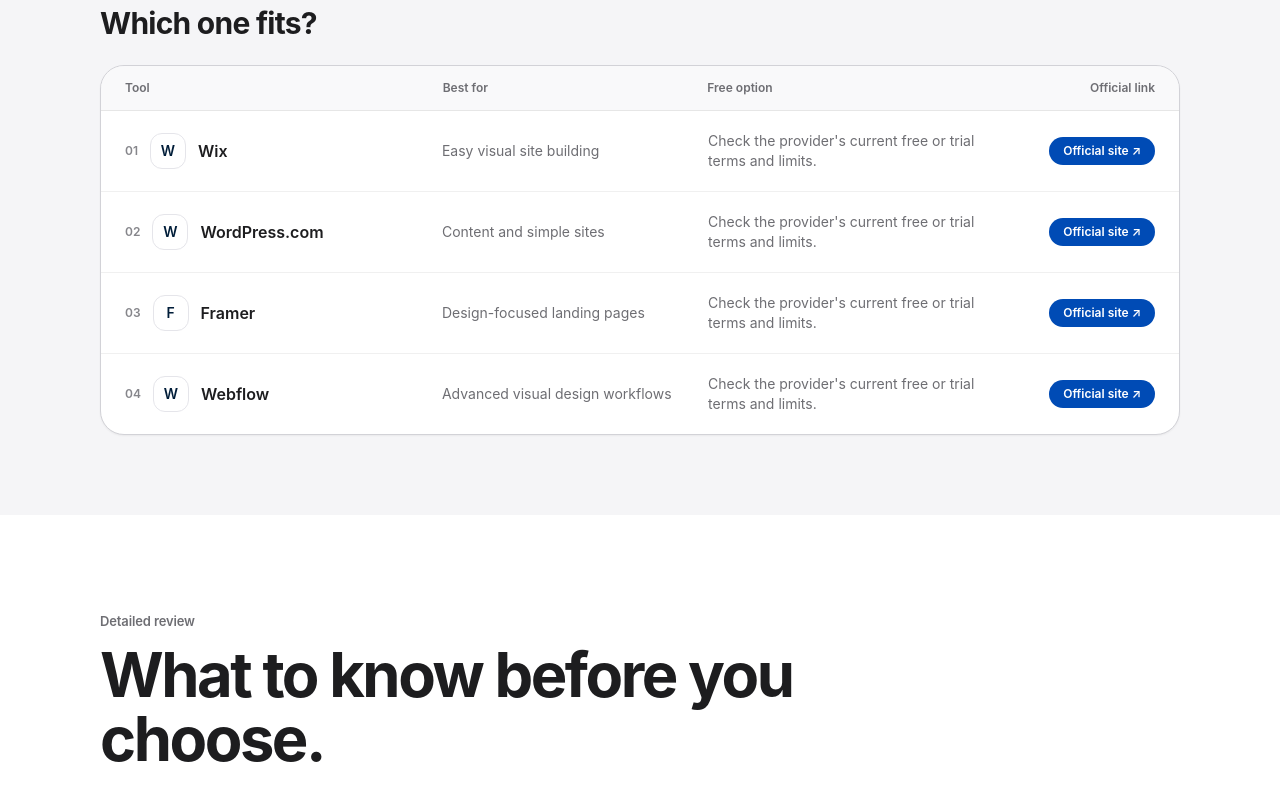
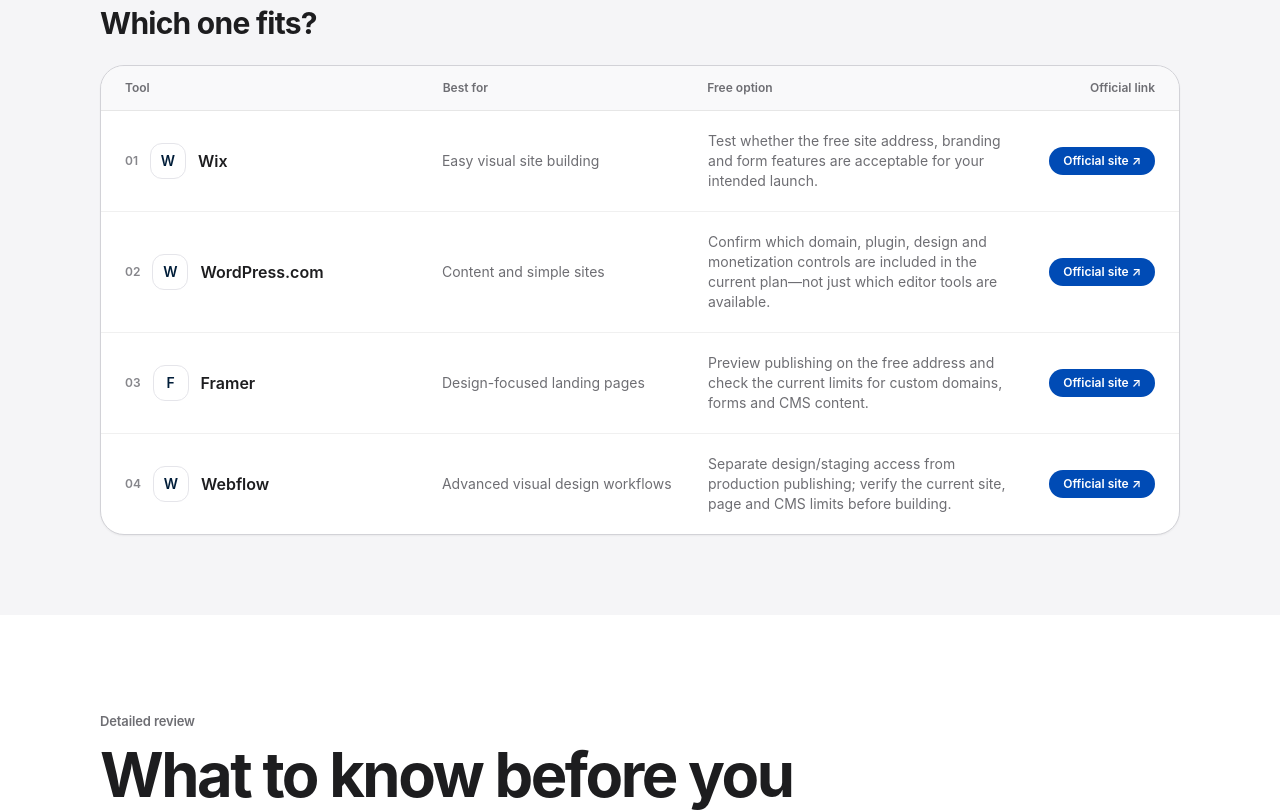
Before and after one commit to LinukaBandara/StackPick, a Next.js app: page /best/free-website-builders in a window 1280 px wide. Shown: the part 880-1692 px from the top of the page. Built offline with nearby package versions, Linux system fonts and the light colour scheme; no server answers.

Commit message:
Improve free website builder guide decision criteria

```diff
--- a/app/best/free-website-builders/page.tsx
+++ b/app/best/free-website-builders/page.tsx
@@ -15,12 +15,12 @@ export default function Page() {
       intro="Compare free website builders by what you can actually publish, customize and connect before paying for a domain or removing platform restrictions."
       pricingNote="Plans, limits and included features can change. Verify the provider's current pricing and terms before publishing a site or moving a live business workflow."
       tools={[
-        { name: "Wix", bestFor: "Easy visual site building", freeOption: "Check the provider's current free or trial terms and limits.", tradeoff: "The visual editor can make it approachable for a small business site, but verify the current free-site branding, subdomain and custom-domain upgrade requirements.", url: "https://www.wix.com/" },
-        { name: "WordPress.com", bestFor: "Content and simple sites", freeOption: "Check the provider's current free or trial terms and limits.", tradeoff: "It can suit content-led sites and publishing, but confirm which custom-domain, plugin, design and monetization options are included in the plan you would use.", url: "https://wordpress.com/" },
-        { name: "Framer", bestFor: "Design-focused landing pages", freeOption: "Check the provider's current free or trial terms and limits.", tradeoff: "Its design-focused workflow can be useful for landing pages, but verify current limits for custom domains, site publishing, forms and CMS features.", url: "https://www.framer.com/" },
-        { name: "Webflow", bestFor: "Advanced visual design workflows", freeOption: "Check the provider's current free or trial terms and limits.", tradeoff: "Its visual design controls can support more custom layouts, but check the current staging, publishing, page and CMS limits before building a production site.", url: "https://webflow.com/" },
+        { name: "Wix", bestFor: "Easy visual site building", freeOption: "Test whether the free site address, branding and form features are acceptable for your intended launch.", tradeoff: "The visual editor can make it approachable for a small business site, but verify the current free-site branding, subdomain and custom-domain upgrade requirements.", url: "https://www.wix.com/" },
+        { name: "WordPress.com", bestFor: "Content and simple sites", freeOption: "Confirm which domain, plugin, design and monetization controls are included in the current plan—not just which editor tools are available.", tradeoff: "It can suit content-led sites and publishing, but confirm which custom-domain, plugin, design and monetization options are included in the plan you would use.", url: "https://wordpress.com/" },
+        { name: "Framer", bestFor: "Design-focused landing pages", freeOption: "Preview publishing on the free address and check the current limits for custom domains, forms and CMS content.", tradeoff: "Its design-focused workflow can be useful for landing pages, but verify current limits for custom domains, site publishing, forms and CMS features.", url: "https://www.framer.com/" },
+        { name: "Webflow", bestFor: "Advanced visual design workflows", freeOption: "Separate design/staging access from production publishing; verify the current site, page and CMS limits before building.", tradeoff: "Its visual design controls can support more custom layouts, but check the current staging, publishing, page and CMS limits before building a production site.", url: "https://webflow.com/" },
       ]}
-      bottomLine="Choose the smallest tool that handles the work you actually do. Before committing, test the normal workflow from setup through the first real customer or client task, then check what happens when you hit the free-plan or entry-tier limit."
+      bottomLine="Build the same small business site in each shortlisted builder: homepage, service page, contact form and mobile preview. Then compare what a visitor can actually use on the free published version. If a custom domain, removing platform branding, collecting leads or maintaining content requires a paid plan, treat that plan—not the free editor—as the real cost of launching."
     >
       <section className="bg-white">
         <div className="sp-container py-16 sm:py-20">
```
